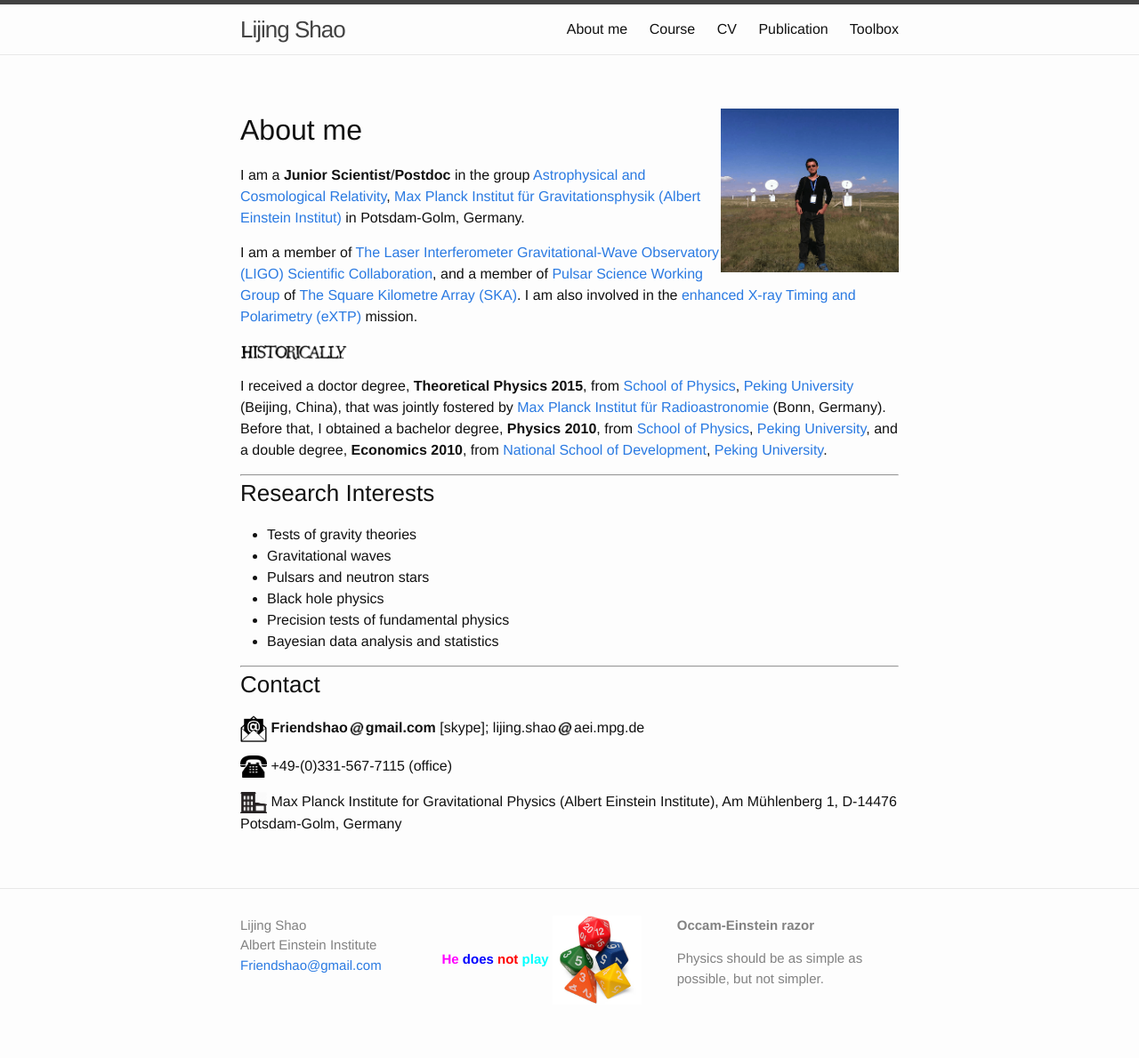
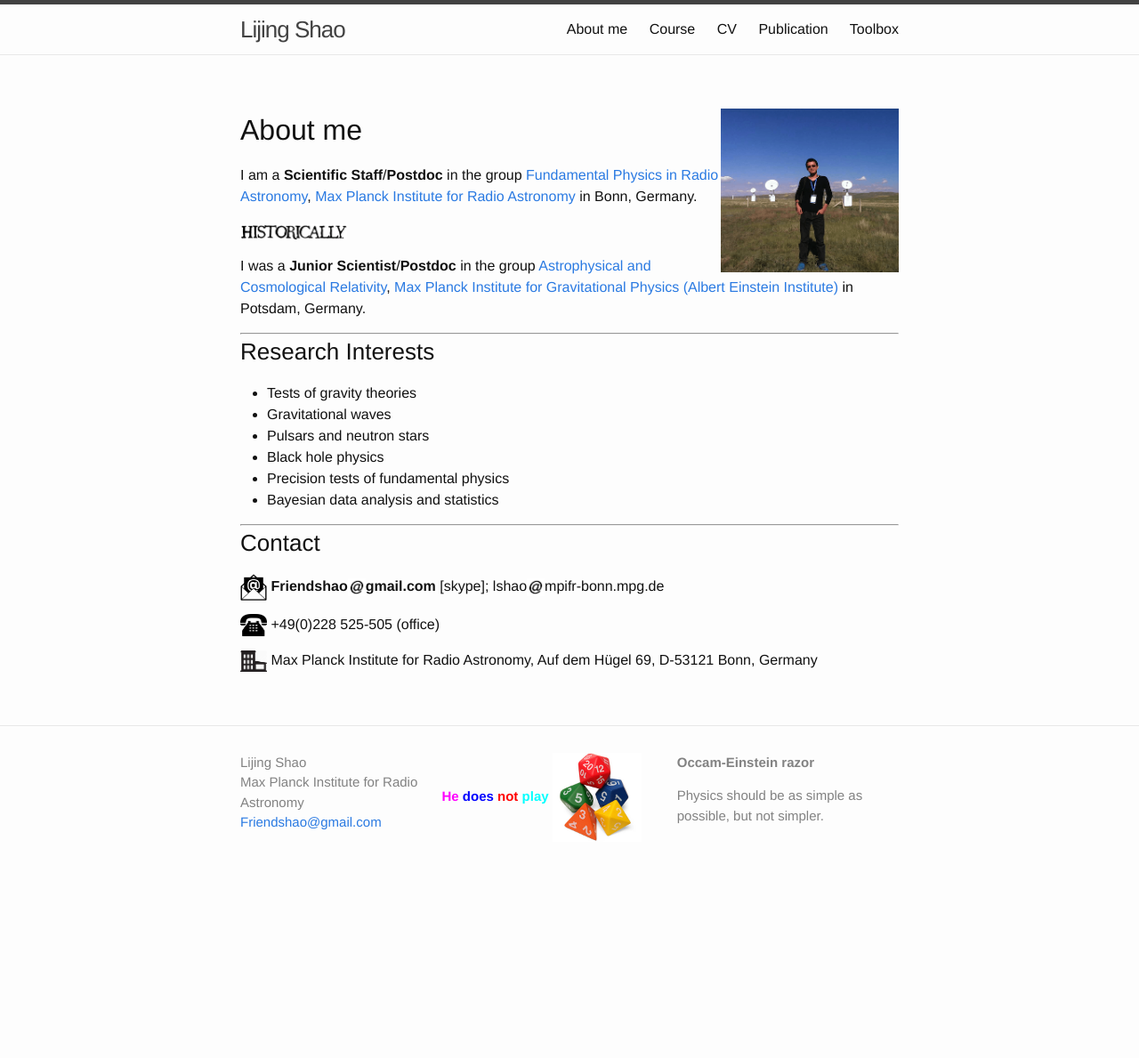
Before and after one commit to Friendshao/Friendshao.github.io, a Jekyll site: the page built from about/about.md, in a window 1280 px wide. Shown: the whole page at 89% size. Built offline with Jekyll 4.4.1, drawn with Linux system fonts in a browser that asks for light colours; after the commit the page ends 1006 px from its top, so only the background shows below that.

Commit message:
update to mpifr

```diff
--- a/_config.yml
+++ b/_config.yml
@@ -7,7 +7,7 @@
 
 # Site settings
 title: 				Lijing Shao
-institute:          Albert Einstein Institute
+institute:          Max Planck Institute for Radio Astronomy
 email: 				Friendshao@gmail.com
 encoding:			utf-8
 
--- a/about/about.md
+++ b/about/about.md
@@ -8,32 +8,18 @@ permalink: /about/
 
 ## About me
 
-I am a **Junior Scientist**/**Postdoc** in the group [Astrophysical and
-Cosmological
-Relativity](http://www.aei.mpg.de/1282161/Astrophysical_and_Cosmological_Relativity),
-[Max Planck Institut für Gravitationsphysik (Albert Einstein
-Institut)](http://www.aei.mpg.de/) in Potsdam-Golm, Germany.
-
-I am a member of [The Laser Interferometer Gravitational-Wave Observatory
-(LIGO) Scientific Collaboration](http://www.ligo.org/), and a member of [Pulsar
-Science Working
-Group](http://astronomers.skatelescope.org/science-working-groups/pulsars-tests-gravity/)
-of [The Square Kilometre Array (SKA)](https://www.skatelescope.org/). I am also
-involved in the [enhanced X-ray Timing and Polarimetry
-(eXTP)](http://www.isdc.unige.ch/extp/) mission.
+I am a **Scientific Staff**/**Postdoc** in the group [Fundamental Physics in
+Radio Astronomy](http://www3.mpifr-bonn.mpg.de/div/fundamental/index.html),
+[Max Planck Institute for Radio
+Astronomy](http://www.mpifr-bonn.mpg.de/2169/en) in Bonn, Germany.
 
 <img src="historically.png" alt="Historically" style="width: 120px;"/>
 
-I received a doctor degree, **Theoretical Physics 2015**, from [School of
-Physics](http://www.phy.pku.edu.cn/English.html), [Peking
-University](http://english.pku.edu.cn/) (Beijing, China), that was jointly
-fostered by [Max Planck Institut für
-Radioastronomie](http://www.mpifr-bonn.mpg.de/2169/en) (Bonn, Germany). Before
-that, I obtained a bachelor degree, **Physics 2010**, from [School of
-Physics](http://www.phy.pku.edu.cn/English.html), [Peking
-University](http://english.pku.edu.cn/), and a double degree, **Economics
-2010**, from [National School of Development](http://en.nsd.edu.cn/), [Peking
-University](http://english.pku.edu.cn/).
+I was a **Junior Scientist**/**Postdoc** in the group [Astrophysical and
+Cosmological
+Relativity](http://www.aei.mpg.de/1282161/Astrophysical_and_Cosmological_Relativity),
+[Max Planck Institute for Gravitational Physics (Albert Einstein
+Institute)](http://www.aei.mpg.de/) in Potsdam, Germany.
 
 ---
 
@@ -51,8 +37,11 @@ University](http://english.pku.edu.cn/).
 ### Contact
 
 
-<img src="email.png" width="30"> **Friendshao**<img src="at.jpg" width="20">**gmail.com** [skype]; lijing.shao<img src="at.jpg" width="20">aei.mpg.de
+<img src="email.png" width="30"> **Friendshao**<img src="at.jpg"
+width="20">**gmail.com** [skype]; lshao<img src="at.jpg"
+width="20">mpifr-bonn.mpg.de
 
-<img src="phone.png" width="30"> +49-(0)331-567-7115 (office)
+<img src="phone.png" width="30"> +49(0)228 525-505 (office)
 
-<img src="office.png" width="30"> Max Planck Institute for Gravitational Physics (Albert Einstein Institute), Am Mühlenberg 1, D-14476 Potsdam-Golm, Germany
+<img src="office.png" width="30"> Max Planck Institute for Radio Astronomy, Auf
+dem Hügel 69, D-53121 Bonn, Germany
```
Also changed, not shown: cv/cv.md (+2 -1 lines).
